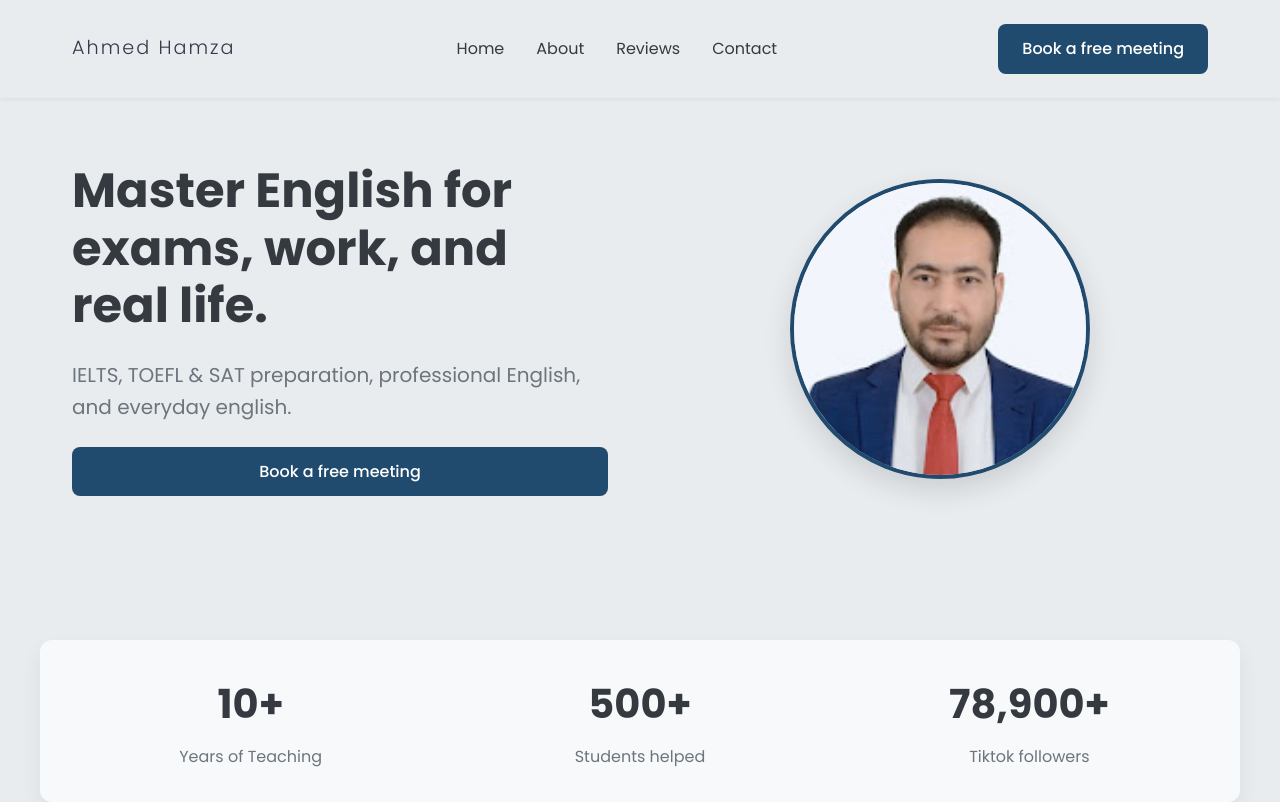
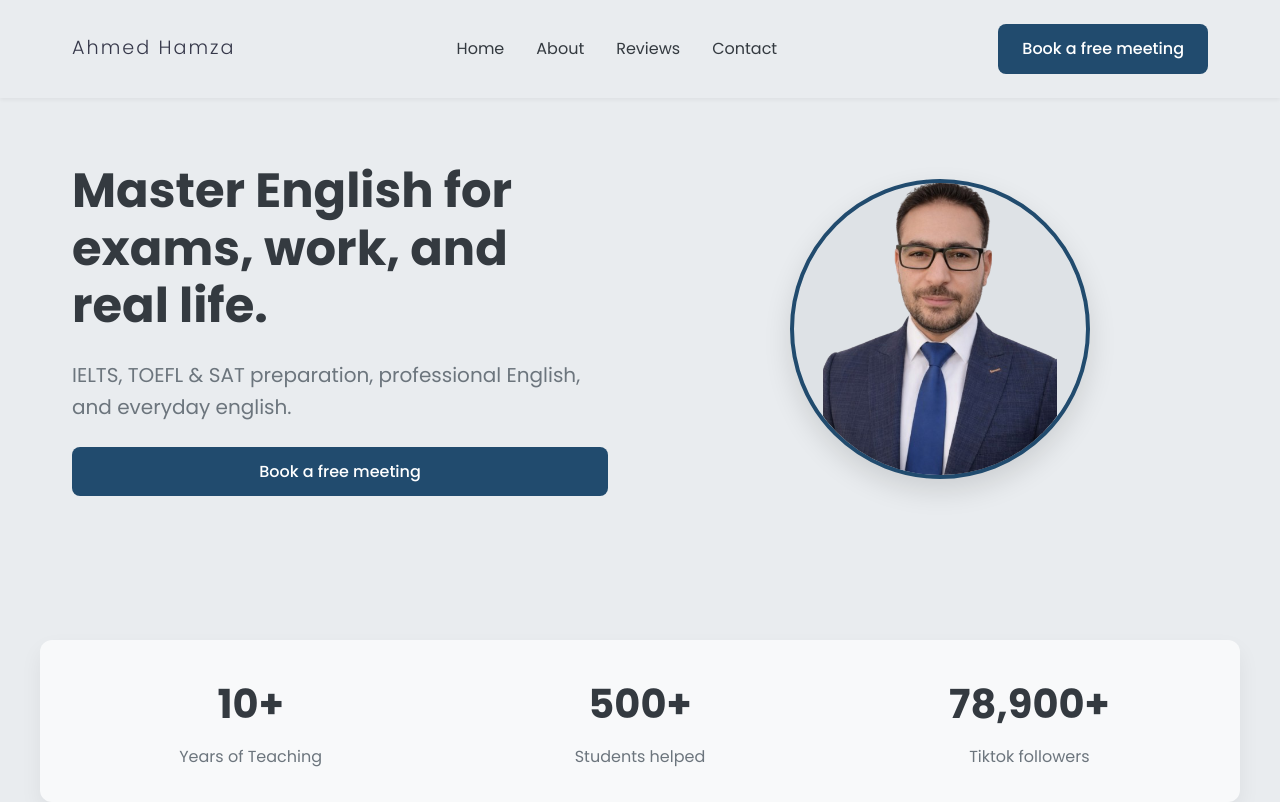
Before and after one commit to abdalla980/Online-English-Teaching, a React (Vite) app: page / in a window 1280 px wide. Shown: the top 802 px of the page. Built offline with nearby package versions, Linux system fonts and the light colour scheme.

Commit message:
changed hero image

```diff
--- a/src/App.css
+++ b/src/App.css
@@ -163,7 +163,7 @@ body {
 }
 
 .profile-img {
-  width: 100%;
+  width: 80%;
   height: 100%;
   object-fit: cover;
   display: block;
--- a/src/App.tsx
+++ b/src/App.tsx
@@ -56,7 +56,7 @@ function App() {
           </div>
           <div className="hero-image reveal reveal-delay-1" data-reveal>
             <div className="profile-placeholder">
-              <img className="profile-img" src="/channels4_profile.jpg" alt="Ahmed Hamza" loading="eager" />
+              <img className="profile-img" src="/ahmed.png" alt="Ahmed Hamza" loading="eager" />
             </div>
           </div>
         </div>
```
Also changed, not shown: public/ahmed.png (added).
